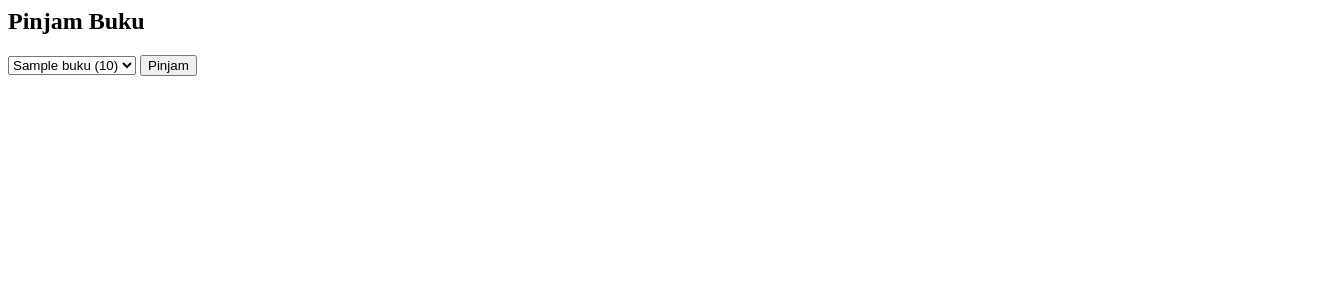
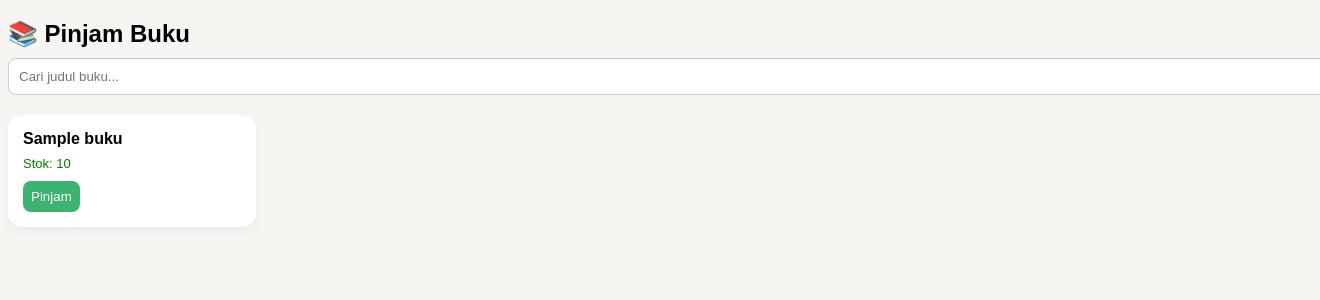
Before and after one commit to pplg-airlangga-samarinda-23/usk-p4-arielgfs, a PHP site: page /peminjaman/pinjam.php in a window 1320 px wide; the page is wider, and only the part inside the window is pictured. Shown: the top 300 px of that part. Run offline with PHP 8.4, Linux system fonts and the light colour scheme; the visitor is signed in with stand-in values (Sample User, id 1); tables that the repository leaves empty hold one stand-in row (values such as "Sample post").

Commit message:
udah pak

```diff
--- a/dashboard_admin.php
+++ b/dashboard_admin.php
@@ -22,7 +22,7 @@ include 'includes/header.php';
 <ul>
     <li><a href="buku/buku.php">Kelola Buku</a></li>
     <li><a href="anggota/anggota.php">Kelola Anggota</a></li>
-    <li><a href="transaksi.php">Transaksi</a></li>
+    <li><a href="transaksi/transaksi.php">Transaksi</a></li>
 </ul>
 
 <?php include 'includes/footer.php'; ?>
--- a/peminjaman/pinjam.php
+++ b/peminjaman/pinjam.php
@@ -1,18 +1,122 @@
 <?php
+session_start();
 include '../config/database.php';
+
+if (!isset($_SESSION['login']) || $_SESSION['role'] !== 'siswa') {
+    header("Location: ../index.php");
+    exit;
+}
 
 $buku = mysqli_query($conn,"SELECT * FROM buku WHERE stok > 0");
 ?>
 
-<h2>Pinjam Buku</h2>
+<!DOCTYPE html>
+<html>
+<head>
+<title>Pinjam Buku</title>
+<style>
+body {
+    font-family: Arial, sans-serif;
+    background: #f7f5f2;
+}
 
-<form action="proses_pinjam.php" method="post">
-<select name="buku_id">
+h2 {
+    margin-bottom: 10px;
+}
+
+.search-box {
+    margin-bottom: 20px;
+}
+
+.search-box input {
+    width: 100%;
+    padding: 10px;
+    border-radius: 8px;
+    border: 1px solid #ccc;
+}
+
+.grid {
+    display: grid;
+    grid-template-columns: repeat(auto-fill, minmax(220px, 1fr));
+    gap: 16px;
+}
+
+.card {
+    background: white;
+    padding: 15px;
+    border-radius: 14px;
+    box-shadow: 0 4px 10px rgba(0,0,0,.05);
+    display: flex;
+    flex-direction: column;
+    justify-content: space-between;
+}
+
+.card h4 {
+    margin: 0 0 8px;
+}
+
+.stok {
+    font-size: 13px;
+    margin-bottom: 10px;
+}
+
+.stok.banyak { color: green; }
+.stok.sedikit { color: orange; }
+
+.card form button {
+    background: #3cb371;
+    color: white;
+    border: none;
+    padding: 8px;
+    border-radius: 8px;
+    cursor: pointer;
+}
+
+.card form button:hover {
+    opacity: .9;
+}
+</style>
+</head>
+
+<body>
+
+<h2>📚 Pinjam Buku</h2>
+
+<div class="search-box">
+    <input type="text" id="search" placeholder="Cari judul buku...">
+</div>
+
+<div class="grid" id="bukuGrid">
+
 <?php while($b = mysqli_fetch_assoc($buku)): ?>
-  <option value="<?= $b['id'] ?>">
-    <?= $b['judul'] ?> (<?= $b['stok'] ?>)
-  </option>
+<div class="card" data-judul="<?= strtolower($b['judul']) ?>">
+    <h4><?= $b['judul'] ?></h4>
+
+    <div class="stok <?= $b['stok'] <= 2 ? 'sedikit' : 'banyak' ?>">
+        Stok: <?= $b['stok'] ?>
+    </div>
+
+    <form action="proses_pinjam.php" method="post">
+        <input type="hidden" name="buku_id" value="<?= $b['id'] ?>">
+        <button type="submit">Pinjam</button>
+    </form>
+</div>
 <?php endwhile; ?>
-</select>
-<button>Pinjam</button>
-</form>
+
+</div>
+
+<script>
+const search = document.getElementById('search');
+const cards = document.querySelectorAll('.card');
+
+search.addEventListener('keyup', function () {
+    const keyword = this.value.toLowerCase();
+    cards.forEach(card => {
+        const judul = card.dataset.judul;
+        card.style.display = judul.includes(keyword) ? 'flex' : 'none';
+    });
+});
+</script>
+
+</body>
+</html>
```
Also changed, not shown: login.php (+11 -3 lines), peminjaman/proses_pinjam.php (+32 -14 lines).
